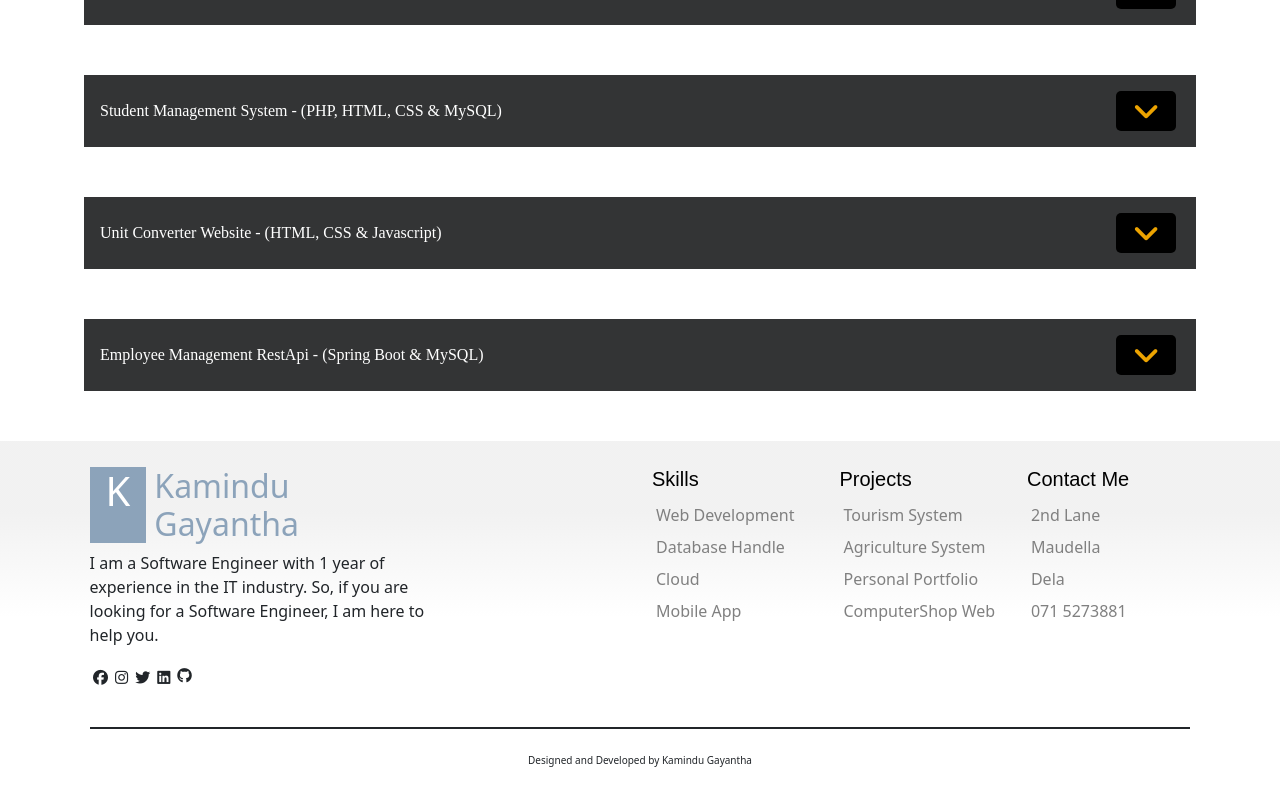
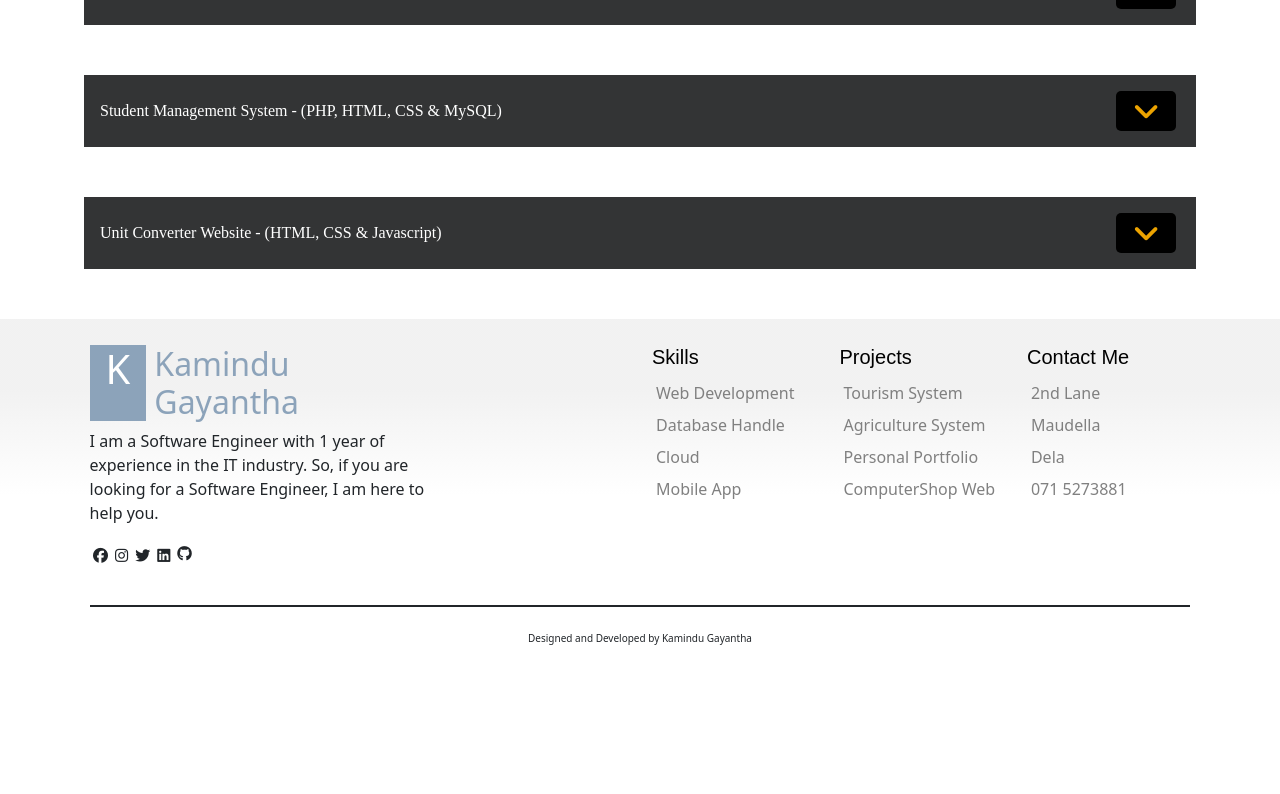
Before and after one commit to Kamindu99/personal-portfolio-web, a React (Create React App) app: page /my-projects in a window 1280 px wide. Shown: the part 2231-3025 px from the top of the page. After the commit the page ends 2903 px from the top, so only its background shows below. Built offline with nearby package versions, Linux system fonts and the light colour scheme.

Commit message:
update my projects

```diff
--- a/src/pages/MyProjects.tsx
+++ b/src/pages/MyProjects.tsx
@@ -635,34 +635,7 @@ const MyProjects = (props: Props) => {
             ],
             url: "https://simpleunitconvertapp.netlify.app/"
         },
-        {
-            id: "headingEleven",
-            target: "collapseEleven",
-            title: "Employee Management RestApi  - (Spring Boot & MySQL)",
-            description: "This is a Employee Management RestApi developed using Spring Boot & MySQL. The system provides various features for managing employee-related tasks such as register employee, update employee, delete employee, get employee details.",
-            features: [
-                "Register Employee",
-                "Update Employee",
-                "Delete Employee",
-                "Get All Employee",
-                "Get Employee Details"
-            ],
-            technologies: [
-                "SpringBoot",
-                "MySQL",
-                "VsCode",
-                "Github",
-                "NoFrontend"
-            ],
-            image: [
-                // {
-                //     image: "https://res.cloudinary.com/dmfljlyu1/image/upload/v1689169883/unitconerter_h7qeup.jpg",
-                //     imagename: "1. Temperature Converter Page"
-                // }
 
-            ],
-            url: "#"
-        }
     ])
 
     return (
```
